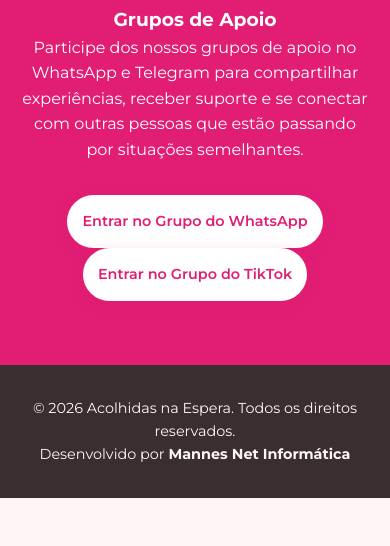
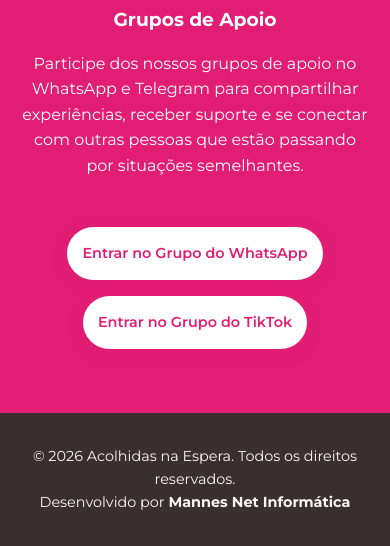
Before and after one commit to cleitonjosemannes/Acolhidas-na-Espera, a plain HTML site: page index.html in a window 390 px wide. Shown: the part 7747-8293 px from the top of the page. Before the commit the page ends 8245 px from the top, so only its background shows below. Drawn offline with nearby package versions, Linux system fonts and the light colour scheme; a web font is replaced by a local one.

Commit message:
Alterações Gráficas

```diff
--- a/index.html
+++ b/index.html
@@ -25,6 +25,7 @@
             </button>
             <nav class="main-nav">
                 <ul>
+                    <li><a href="#">Home</a></li>
                     <li><a href="#sobre">Sobre</a></li>
                     <li><a href="#pilares">Conteúdo</a></li>
                     <li><a href="#depoimentos">Depoimentos</a></li>
--- a/styles.css
+++ b/styles.css
@@ -401,11 +401,14 @@
 /* ==========================================================================
    NEWSLETTER
    ========================================================================== */
-.newsletter {
+.newsletter{
     background-color: var(--accent-pink);
     color: var(--bg-white);
     text-align: center;
+
 }
+
+
 
 .newsletter-container {
     max-width: 700px;
@@ -444,6 +447,7 @@
     transition: var(--transition-fast);
     display: inline-block;
     box-shadow: 0 4px 15px rgba(225, 29, 116, 0.2);
+
 }
 
 .btn-groups:hover {
@@ -529,4 +533,11 @@
         gap: 1rem;
         text-align: center;
     }
+
+    .groups  {
+    display: flex;
+    flex-direction: column;
+    align-items: center;
+    gap: 1rem;
 }
+}
```
Also changed, not shown: assets/depoimento1.jpeg, assets/depoimento2.jpeg, assets/depoimento3.jpeg, assets/depoimento4.jpeg, assets/depoimento5.jpeg, assets/depoimento6.jpeg, assets/depoimento7.jpeg.
